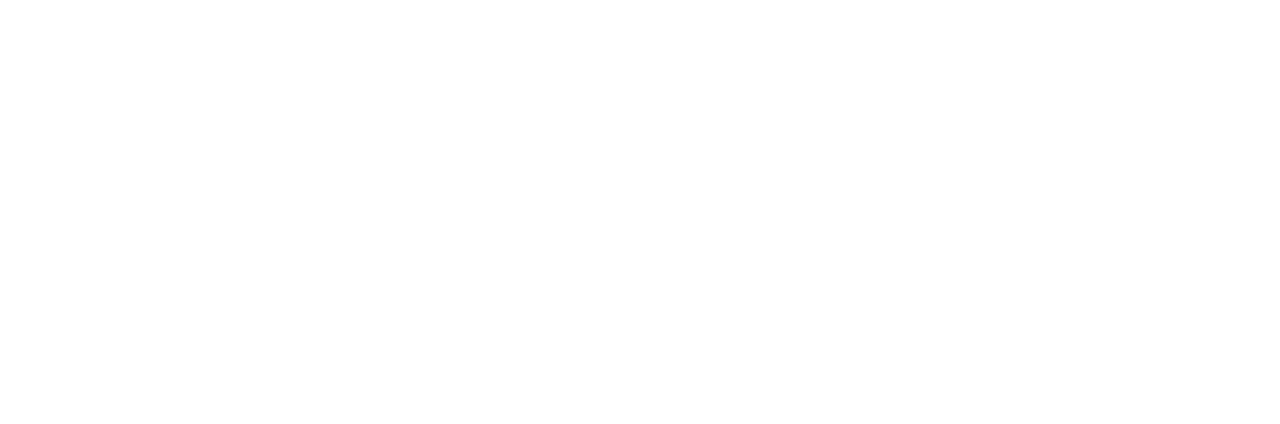
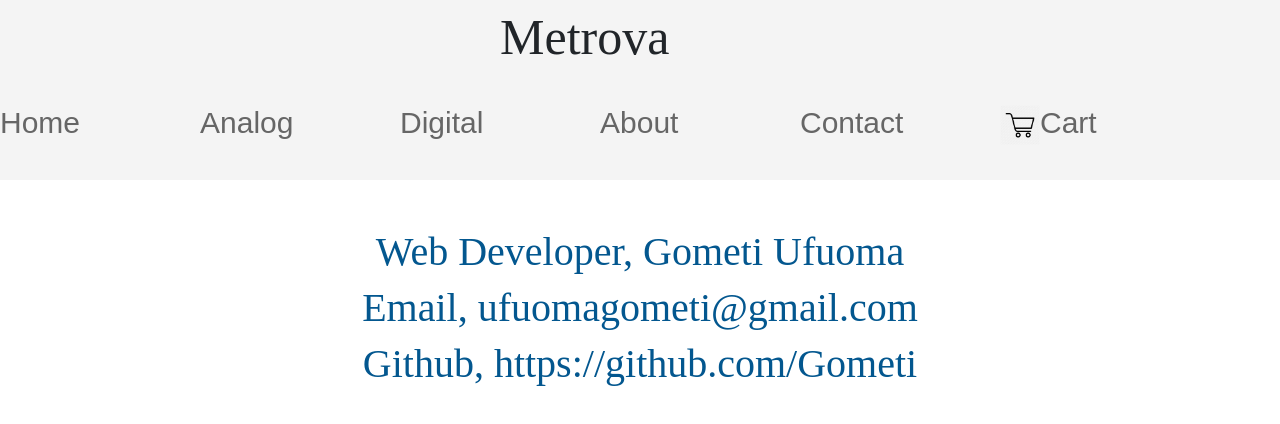
Before and after one commit to Gometi/Metrova, a React (Create React App) app in the folder client/: page /contact in a window 1280 px wide. Shown: the top 424 px of the page. Built offline with nearby package versions, Linux system fonts and the light colour scheme; a web font is replaced by a local one.

Commit message:
completed styling

```diff
--- a/client/src/App.js
+++ b/client/src/App.js
@@ -9,6 +9,8 @@
 import milleDigital from './watchList/mille/milleDigital';
 import WatchDetails from './components/WatchDetails';
 import Checkout from "./components/Checkout";
+import About from "./components/About";
+import Contact from "./components/Contact";
 class App extends Component {
   render() {
     return (
@@ -20,6 +22,8 @@
           <Route path="/brand/mille-deluxe-analog" component={() => (<Brand brand={milleAnalog} />)} />
           <Route path="/brand/mille-deluxe-digital" component={() => (<Brand brand={milleDigital} />)} />
           <Route path="/checkout" component={Checkout} />
+          <Route path="/about" component={About} />
+          <Route path="/contact" component={Contact} />
           <Route exact path="/" component={Home} />
         </Switch>
       </div>
--- /dev/null
+++ b/client/src/components/About.jsx
@@ -0,0 +1,17 @@
+import React from "react";
+import Navbar from "./NavBar";
+let About = ()=>{
+    const style ={
+        color: "#03578F",
+        fontFamily: 'cursive',
+    }
+  return(
+      <div>
+      <Navbar/>
+      <br/>
+      <br/>
+          <h1 className="text-center" style={style}>This site was created Using React and Redux</h1>
+      </div>
+  )
+}
+export default About;
--- a/client/src/components/Brand.jsx
+++ b/client/src/components/Brand.jsx
@@ -6,7 +6,7 @@
 import Footer from "./Footer";
 class Brand extends Component{
     render(){
-        let link = "/watch_details/"
+        let link = "/watch_details/";
         return(
             <div>
                 <NavBar/>
@@ -23,16 +23,16 @@
                         </div>
                     </div>
                 </div>
-                    <div className="container-fluid">
+                <div className="container-fluid" style={{ backgroundImage: "linear-gradient(#EBECEE, #EBF6FD)"}}>
                     <div className="row justify-content-center">
                             {this.props.brand.items.map((item, index) => (
-                                <Card key={index} className="shadow m-3">
+                                <Card key={index} className="watch-item shadow m-3">
                                 <Link to={link + item.name}>
                                     <CardImg top width="100%" className=" img-fluid" src={item.image} style={{ width: 280, height: 350 }} alt="item" />
                                 </Link>
                                     <CardBody>
                                         <CardTitle className="item-title">{item.name}</CardTitle>
-                                        <CardText className="bg-light">${item.price}</CardText>
+                                        <CardText className="bg-light">${item.price.toFixed(2)}</CardText>
                                     </CardBody>
                                 </Card>
                             ))
--- /dev/null
+++ b/client/src/components/Contact.jsx
@@ -0,0 +1,20 @@
+import React from "react";
+import Navbar from "./NavBar";
+let Contact = () => {
+    const style = {
+        color: "#03578F",
+        fontFamily: 'cursive',
+    }
+    return (
+        <div>
+            <Navbar />
+            <br />
+            <br />
+            <h1 className="text-center" style={style}>Web Developer, Gometi Ufuoma</h1>
+            <h1 className="text-center" style={style}>Email, ufuomagometi@gmail.com</h1>
+            <h1 className="text-center" style={style}>Github, https://github.com/Gometi</h1>
+
+        </div>
+    )
+}
+export default Contact;
--- a/client/src/components/Hamburger.jsx
+++ b/client/src/components/Hamburger.jsx
@@ -57,9 +57,9 @@
                             <div className="brand-name"><Link to="/brand/mille-deluxe-digital" className=" ">Mille Deluxe</Link></div>
                         </li>
                         <hr/>
-                        <li className="about " >About</li>
+                        <li className="about1" ><Link to="/about">About</Link></li>
                         <hr/>
-                        <li className="contact ">Contact</li>
+                        <li className="contact1"><Link to="/contact">Contact</Link></li>
                         <hr/>
                         <li className="cart-icon " onClick={this.displayCart}><img src={require('../images/shopping-cart-icon.png')} style={{ width: 40, height: 40 }} alt="cart-icon" />Cart <span className={this.props.cart.items.length > 0 ? "item-count" : ""}>{this.props.cart.items.length > 0 ? this.props.cart.items.length : ""}</span></li>
 
--- a/client/src/components/NavBar.jsx
+++ b/client/src/components/NavBar.jsx
@@ -35,7 +35,7 @@
 
 
     return (
-        <div>
+        <div style={{ background: "#F4F4F4"}}>
             <div className="navigation">
                 <Link to="/" className="home links navBar" style={props.isHome ? navBarAnimation(3) : {}}>Home</Link>
                 <div className="analog navBar" style={props.isHome ? navBarAnimation(5) : {}}>Analog
@@ -46,8 +46,8 @@
                     <Link to="/brand/jaeger-alpha-digital" className="list links">Jaeger Alpha</Link>
                     <Link to="/brand/mille-deluxe-digital" className="list links">Mille Deluxe</Link>
                 </div>
-                <div className="about navBar" style={props.isHome ? navBarAnimation(7) : {}}>About</div>
-                <div className="contact navBar" style={props.isHome ? navBarAnimation(9) : {}}>Contact</div>
+                <Link to="/about" className="about navBar" style={props.isHome ? navBarAnimation(7) : {}}>About</Link>
+                <Link to="/contact" className="contact navBar" style={props.isHome ? navBarAnimation(9) : {}}>Contact</Link>
                 <div className="cart-icon navBar" style={props.isHome ? navBarAnimation(10) : {}} onClick={displayCart}><img src={require('../images/shopping-cart-icon.png')} style={{ width: 40, height: 40 }} alt="cart-icon" />Cart <span className={cart.items.length > 0 ? "item-count" : ""}>{cart.items.length > 0 ? cart.items.length : ""}</span></div>
                 <div className="title" style={props.isHome ? titleAnimation : {}}>Metrova</div>
             </div>
--- a/client/src/css/Brand.css
+++ b/client/src/css/Brand.css
@@ -22,4 +22,15 @@
   -webkit-box-shadow: 0 0 5px 2px rgba(0, 0, 0, 0.5);
           box-shadow: 0 0 5px 2px rgba(0, 0, 0, 0.5);
 }
+
+.watch-item {
+  -webkit-transition: .8s;
+  transition: .8s;
+}
+
+.watch-item:hover {
+  opacity: .9;
+  -webkit-transform: scale(0.96);
+          transform: scale(0.96);
+}
 /*# sourceMappingURL=Brand.css.map */
--- a/client/src/css/Hamburger.css
+++ b/client/src/css/Hamburger.css
@@ -8,7 +8,7 @@
 
 .title1 {
   font-family: 'Aladin', cursive;
-  font-size: 25px;
+  font-size: 35px;
   color: black;
 }
 
--- a/client/src/css/Hamburger.scss
+++ b/client/src/css/Hamburger.scss
@@ -8,7 +8,7 @@
 }
 .title1{
     font-family: 'Aladin', cursive;
-    font-size: 25px;
+    font-size: 35px;
     color: black;
 }
 .nav-links{
```
Also changed, not shown: client/src/css/Brand.scss (+7 -0 lines), 1 other file (tests, documents, lock files or other folders).
